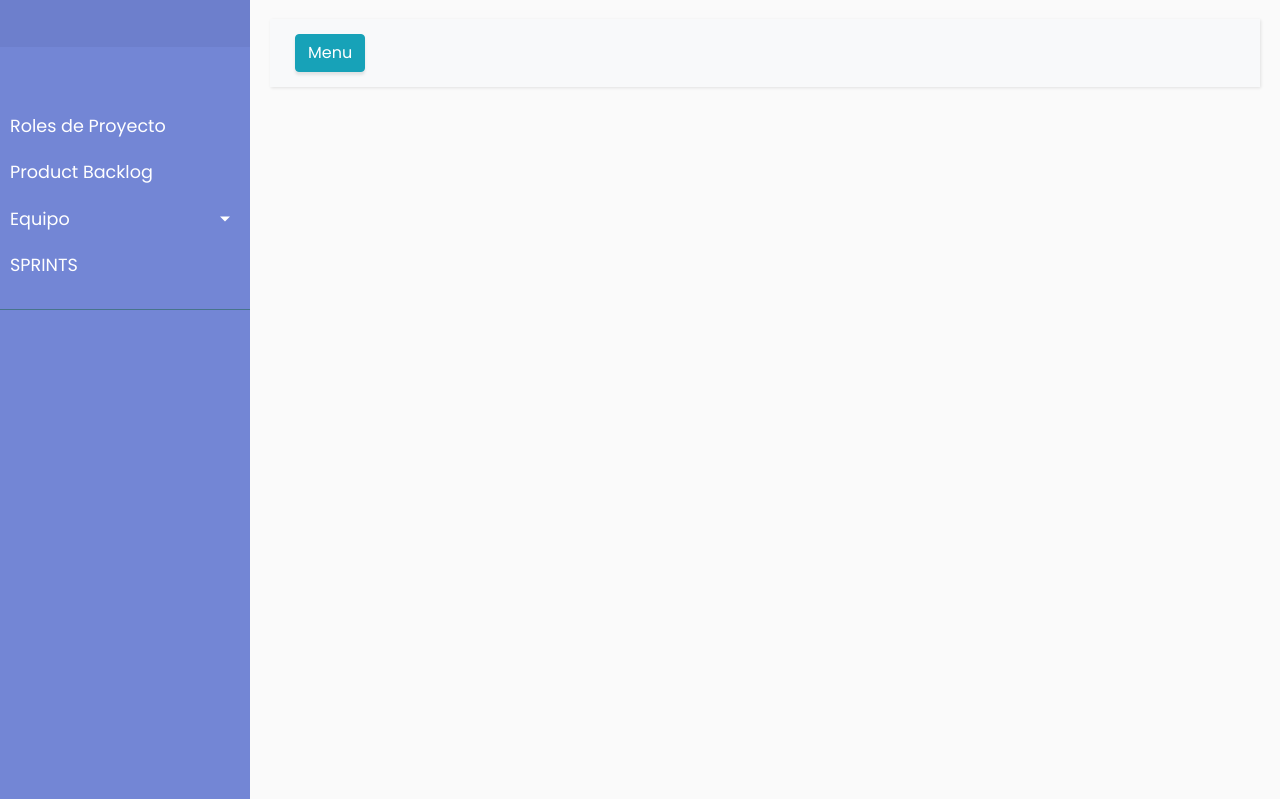
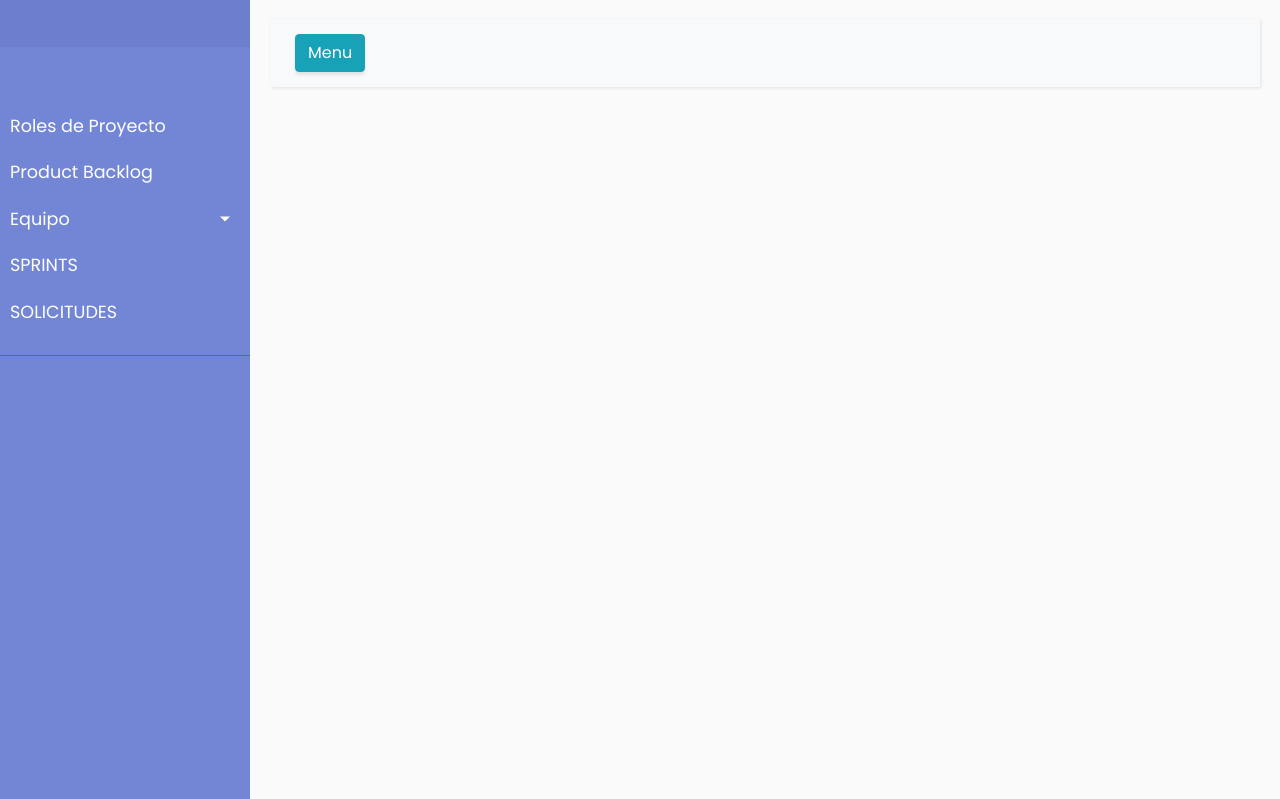
Before and after one commit to Diegocent/SGPAgiles, a Django app: template proyecto/templates/detalle_proyecto.html in a window 1280 px wide. Shown: the part 175-974 px from the top of the page. Run offline with Django 3.2, Linux system fonts and the light colour scheme; the template is opened without the code that fills it, so the values that code supplies are empty; some libraries are stand-ins or nearby versions.

Commit message:
boton para solicitudes

```diff
--- a/proyecto/templates/detalle_proyecto.html
+++ b/proyecto/templates/detalle_proyecto.html
@@ -225,7 +225,7 @@ a.article:hover {
         {% endif %}
 
         <li><a href="{% url 'ver_sprints' id_proyecto=proyecto.id %}">SPRINTS</a></li>
-
+        <li><a href="{% url 'ver_sprints' id_proyecto=proyecto.id %}">SOLICITUDES</a></li>
 
         {% if proyecto.estado == "NO_INICIADO" and equipo %}
             <li><a href="{% url 'iniciar_proyecto' id_proyecto=id_proyecto %}">Iniciar Proyecto</a></li>
```
